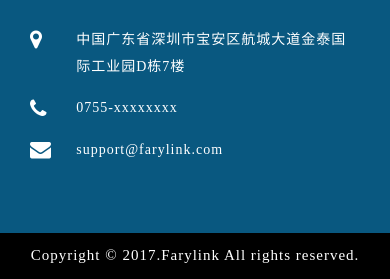
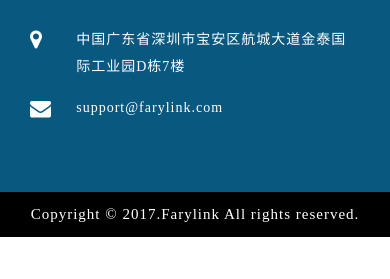
Before and after one commit to farylink/farylink.github.com, a plain HTML site: page index.html in a window 390 px wide. Shown: the part 2616-2895 px from the top of the page. After the commit the page ends 2853 px from the top, so only its background shows below. Drawn offline with Linux system fonts and the light colour scheme.

Commit message:
delete phone number

```diff
--- a/index.html
+++ b/index.html
@@ -176,13 +176,13 @@
 							<p>中国广东省深圳市宝安区航城大道金泰国际工业园D栋7楼</p>
 						</div>
 						<div class="clearfix"> </div>
-						<div class="local">
+						<!--<div class="local">
 							<span class="fa fa-phone" aria-hidden="true"></span>
 						</div>
 						<div class="ftr-text">
 							<p>0755-xxxxxxxx</p>
 						</div>
-						<div class="clearfix"> </div>
+						<div class="clearfix"> </div>-->
 						<div class="local">
 							<span class="fa fa-envelope" aria-hidden="true"></span>
 						</div>
```
